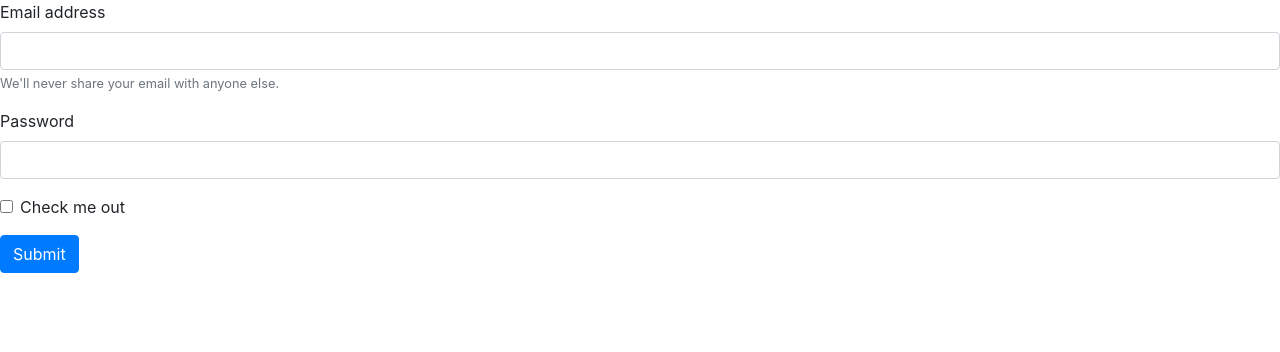
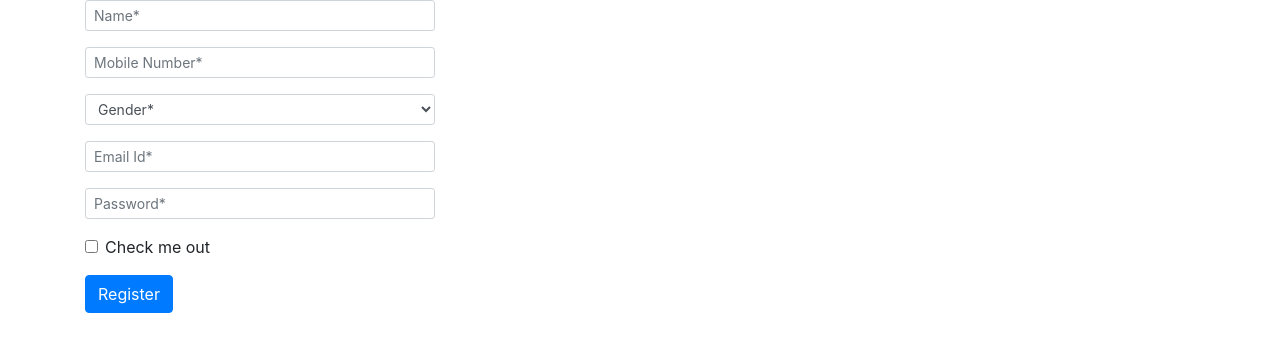
Before and after one commit to akshaykumar684/WebApp, a React (Create React App) app in the folder web-app/: page / in a window 1280 px wide. Shown: the top 352 px of the page. Built offline with nearby package versions, Linux system fonts and the light colour scheme.

Commit message:
Created Registration Form

```diff
--- a/web-app/package.json
+++ b/web-app/package.json
@@ -6,9 +6,11 @@
     "@testing-library/jest-dom": "^5.11.5",
     "@testing-library/react": "^11.1.0",
     "@testing-library/user-event": "^12.1.10",
-    "bootstrap": "^4.1.1",
+    "bootstrap": "^4.5.3",
     "react": "^17.0.1",
     "react-dom": "^17.0.1",
+    "react-grid-system": "^7.1.1",
+    "react-native-phone-number-input": "^1.1.0",
     "react-scripts": "4.0.0",
     "web-vitals": "^0.2.4"
   },
--- a/web-app/src/App.js
+++ b/web-app/src/App.js
@@ -1,5 +1,6 @@
 import './App.css';
-import Form from './Components/RegisterForm'
+import Form from './Components/FormComponent/RegisterForm'
+
 function App() {
   return (
    <Form/>
--- /dev/null
+++ b/web-app/src/Components/FormComponent/RegisterForm.jsx
@@ -0,0 +1,116 @@
+import React, { Component } from 'react';
+import { Container, Row, Col } from 'react-grid-system';
+class RegisterForm  extends Component {
+
+  state = {
+    name : '',
+    email : '',
+    phone : '',
+    password : '',
+    gender : ''
+  }
+    render() {
+      const {name,email,phone,password,gender} = this.state;
+        return (
+          <Container>
+            <Row>
+              <Col sm={4}>
+                <form onSubmit={this.handleFormValue}>
+                  <div className="form-group">
+                    <input
+                      type="text"
+                      value={name}
+                      onChange={this.handleFormElementChange}
+                      name="name"
+                      className="form-control form-control-sm"
+                      aria-describedby="emailHelp"
+                      placeholder="Name*"
+                      required
+                    />
+                  </div>
+
+                  <div className="form-group">
+                    <input
+                      type="number"
+                      value={phone}
+                      onChange={this.handleFormElementChange}
+                      name="phone"
+                      className="form-control form-control-sm"
+                      aria-describedby="emailHelp"
+                      placeholder="Mobile Number*"
+                      required
+                    />
+                  </div>
+
+                  <div className="form-group">
+                    <select
+                      value={gender}
+                      onChange={this.handleFormElementChange}
+                      name="gender"
+                      className="form-control form-control-sm"
+                      required
+                    >
+                      <option disabled="" defaultValue="">
+                        Gender*
+                      </option>
+                      <option value="M">Male</option>
+                      <option value="F">FeMale</option>
+                    </select>
+                  </div>
+                  <div className="form-group">
+                    <input
+                      type="email"
+                      value={email}
+                      onChange={this.handleFormElementChange}
+                      name="email"
+                      className="form-control form-control-sm"
+                      id="exampleInputEmail1"
+                      aria-describedby="emailHelp"
+                      placeholder="Email Id*"
+                      required
+                    />
+                  </div>
+                  <div className="form-group">
+                    <input
+                      type="password"
+                      value={password}
+                      onChange={this.handleFormElementChange}
+                      name="password"
+                      className="form-control form-control-sm"
+                      id="exampleInputPassword1"
+                      placeholder="Password*"
+                      required
+                    />
+                  </div>
+                  <div className="form-group form-check">
+                    <input
+                      type="checkbox"
+                      className="form-check-input"
+                      id="exampleCheck1"
+                      required
+                    />
+                    <label className="form-check-label">Check me out</label>
+                  </div>
+                  <button type="submit" className="btn btn-primary">
+                    Register
+                  </button>
+                </form>
+              </Col>
+            </Row>
+          </Container>
+        );
+    }
+
+    handleFormElementChange = (event) => {
+      this.setState({
+        [event.target.name] : event.target.value
+      });
+    };
+
+    handleFormValue = event => {
+      console.log(this.state);
+      event.preventDefault();
+    };
+}
+
+export default RegisterForm;
--- a/web-app/src/Components/RegisterForm.jsx
+++ /dev/null
@@ -1,47 +0,0 @@
-import React, { Component } from 'react';
-
-class RegisterForm  extends Component {
-    render() {
-        return (
-          <div>
-            <form>
-              <div className="form-group">
-                <label for="exampleInputEmail1">Email address</label>
-                <input
-                  type="email"
-                  class="form-control"
-                  id="exampleInputEmail1"
-                  aria-describedby="emailHelp"
-                />
-                <small id="emailHelp" className="form-text text-muted">
-                  We'll never share your email with anyone else.
-                </small>
-              </div>
-              <div className="form-group">
-                <label for="exampleInputPassword1">Password</label>
-                <input
-                  type="password"
-                  className="form-control"
-                  id="exampleInputPassword1"
-                />
-              </div>
-              <div className="form-group form-check">
-                <input
-                  type="checkbox"
-                  className="form-check-input"
-                  id="exampleCheck1"
-                />
-                <label className="form-check-label" for="exampleCheck1">
-                  Check me out
-                </label>
-              </div>
-              <button type="submit" className="btn btn-primary">
-                Submit
-              </button>
-            </form>
-          </div>
-        );
-    }
-}
-
-export default RegisterForm;
```
Also changed, not shown: 1 other file (tests, documents, lock files or other folders).
